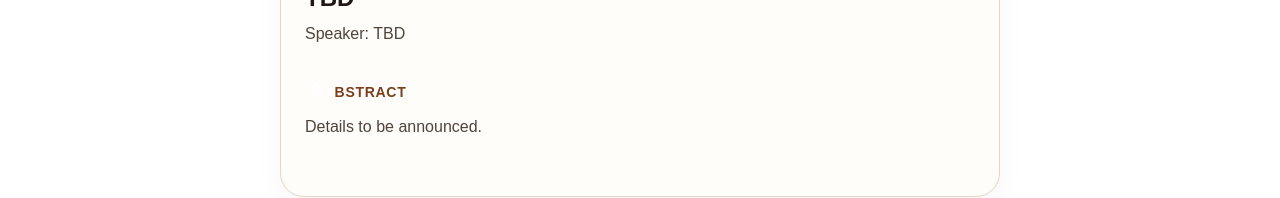
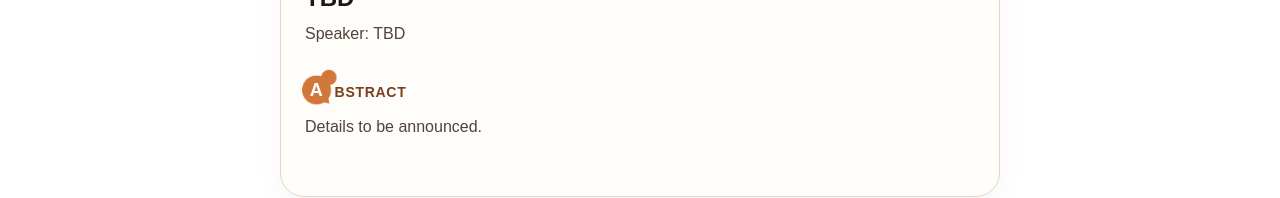
Before and after one commit to camos-tap-talks/camos-tap-talks.github.io, a Next.js app: page /en/talks/first-talk in a window 1280 px wide. Shown: the part 217-415 px from the top of the page. Built offline with nearby package versions, Linux system fonts and the light colour scheme; a web font is replaced by a local one.

Commit message:
update icon background

```diff
--- a/src/components/IconInitialHeading.tsx
+++ b/src/components/IconInitialHeading.tsx
@@ -22,7 +22,8 @@ export default function IconInitialHeading({
           className="pointer-events-none absolute inset-0 bg-no-repeat"
           style={{
             backgroundImage: "url(/icon.png)",
-            // backgroundPosition: "50% 50%",
+            backgroundPosition: "50% 50%",
+            backgroundSize: "100% 100%",
             transform: "translate(0.22em, -0.18em) scale(1.5)",
             transformOrigin: "center",
           }}
```
